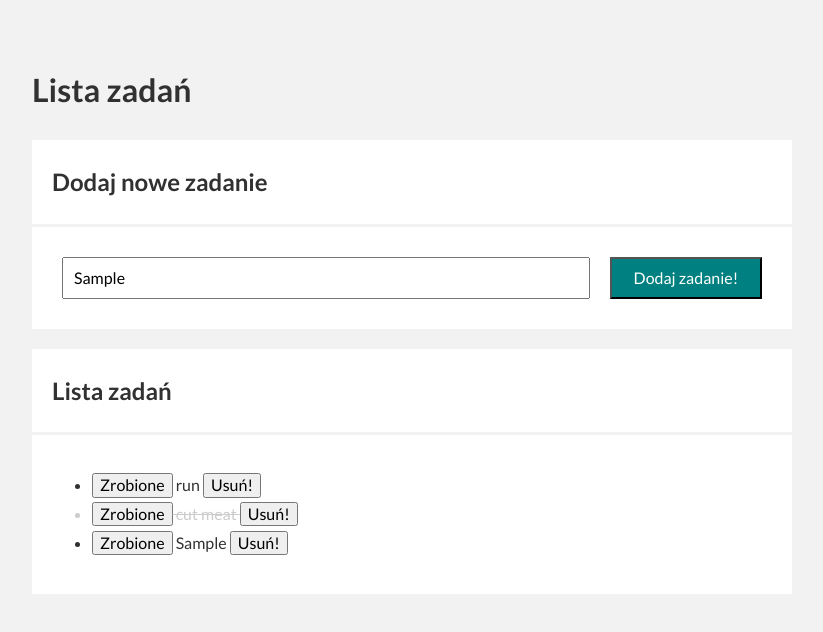
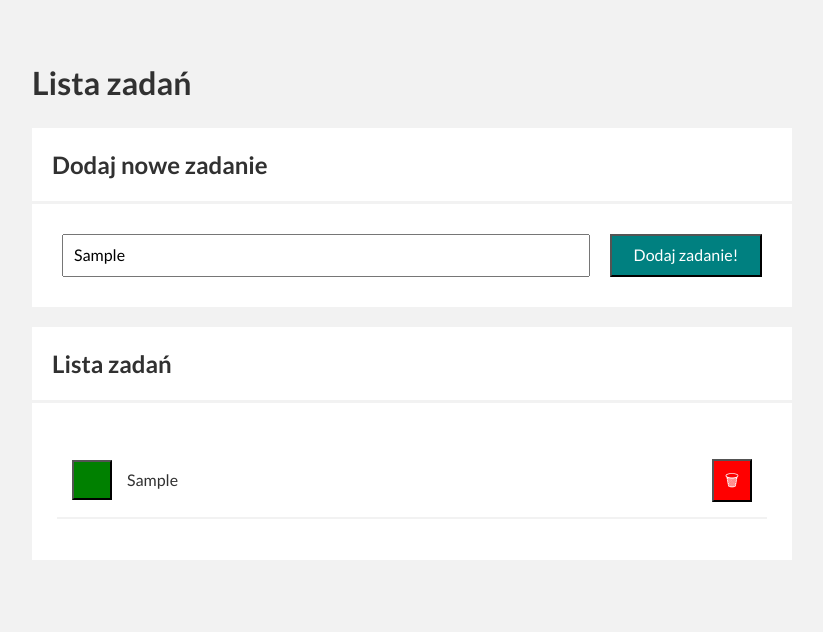
Before and after one commit to MikeAdamczyk/toDoList, a plain HTML site: page index.html in a window 1280 px wide. Both pictures are taken after typing "Sample" into the empty fields and a click on the button "Dodaj zadanie!". Shown: the whole page, without its empty margins (228-1051 px from the left). Drawn offline with nearby package versions, Linux system fonts and the light colour scheme.

Commit message:
add buttons styles

```diff
--- a/css/displayTasks.css
+++ b/css/displayTasks.css
@@ -8,3 +8,49 @@
     background-color: white;
     padding: 20px;
 }
+
+.displayTasks__list {
+    background-color: white;
+    padding: 5px;
+}
+
+.displayTasks__listItem {
+    list-style: none;
+    margin-left: unset;
+    padding: 10px;
+    border-bottom: 2px solid #f2f2f2;
+    display: flex;
+    align-items: center;
+    flex-shrink: 0;
+}
+
+.displayTasks__content {
+    flex-grow: 1;
+    flex-shrink: 1;
+    padding-left: 10px;
+    padding-right: 10px;
+    margin: 0 auto;
+    text-align: justify;
+    overflow-wrap: break-word;
+    word-wrap: break-word;
+    hyphens: auto;
+
+}
+
+.displayTasks__doneButton {
+    min-width: 40px;
+    min-height: 40px;
+    padding: 10px;
+    margin: 5px;
+    color: white;
+    background-color: green;
+}
+
+.displayTasks__removeButton {
+    min-width: 40px;
+    min-height: 40px;
+    padding: 10px;
+    margin: 5px;
+    color: white;
+    background-color: red;
+}
--- a/css/global.css
+++ b/css/global.css
@@ -11,6 +11,6 @@ body {
     font-family: 'Lato', sans-serif;
     background-color: #f2f2f2;
     margin: 20px auto;
-    line-height: 1.8;
+    line-height: 1.4;
     color: rgb(49, 49, 49);
 }
--- a/index.html
+++ b/index.html
@@ -51,7 +51,7 @@
 
                 <div class="displayTasks__listBox">
 
-                    <ul class="js-list">
+                    <ul class="displayTasks__list js-list">
 
                     </ul>
 
--- a/js/script.js
+++ b/js/script.js
@@ -1,14 +1,5 @@
 {
-
-    const tasks = [{
-            content: "run",
-            done: false,
-        },
-        {
-            content: "cut meat",
-            done: true,
-        },
-    ];
+    const tasks = [];
 
     const addNewTask = (newTaskContent) => {
         tasks.push({
@@ -41,11 +32,12 @@
         const toggleDoneButtons = document.querySelectorAll(".js-done");
 
         toggleDoneButtons.forEach((doneButton, index) => {
+
             doneButton.addEventListener("click", () => {
                 toggleTaskDone(index);
             });
         });
-    }
+    };
 
     const render = () => {
 
@@ -53,17 +45,25 @@
 
         for (const task of tasks) {
             htmlString += `
-            <li ${task.done ? "style=\"text-decoration: line-through; color: #ccc\"" : ""}
+            <li class="displayTasks__listItem" ${task.done ? "style=\"text-decoration: line-through; color: #ccc\"" : ""}
             >
-            <button class="js-done">Zrobione</button> ${task.content} <button class="js-remove">Usuń!</button>
+
+            <div><button class="displayTasks__doneButton js-done">
+            ${task.done ? "✓" : ""}
+            </button></div>
+
+            <div class="displayTasks__content">${task.content}</div>
+
+            <div><button class="displayTasks__removeButton js-remove">🗑</button></div>
+
             </li>`;
         };
 
         document.querySelector(".js-list").innerHTML = htmlString;
 
         bindEvents();
+
     };
-
 
     const onFormSubmit = (event) => {
         event.preventDefault();
```
